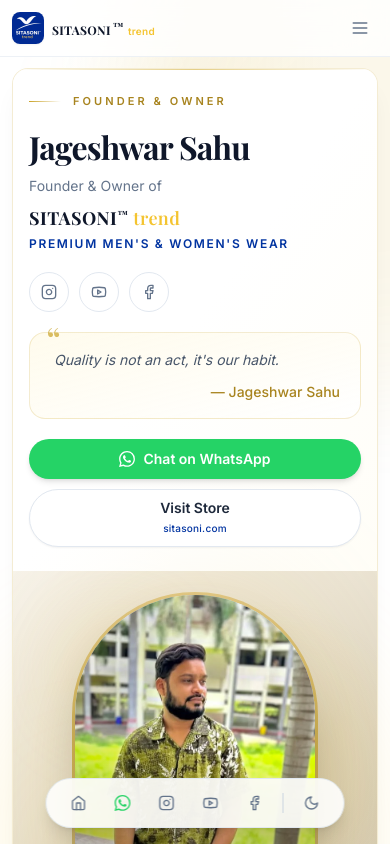
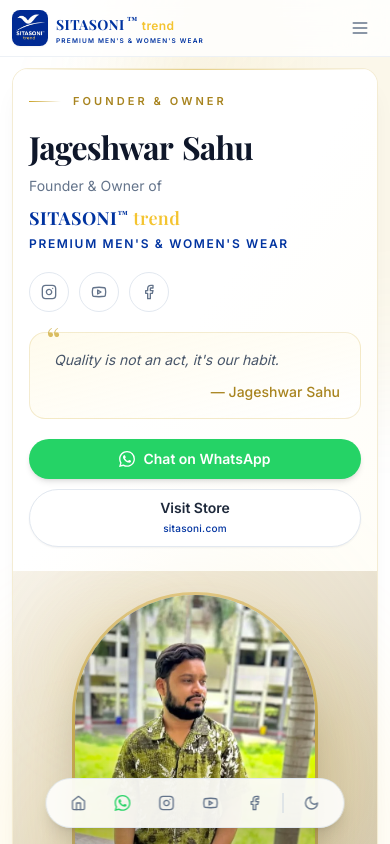
Before and after one commit to csy20/jp-v2, a Next.js app: page / in a window 390 px wide. Shown: the top 844 px of the page. Built offline with nearby package versions, Linux system fonts and the light colour scheme; a web font is replaced by a local one.

Commit message:
fix: restore section animations and brand header styling
Re-enable framer-motion entrance and whileInView animations that were
disabled via initial={false}, and match the SITASONI™ trend header mark
to the navy/gold brand treatment with visible tagline.

```diff
--- a/components/AboutSection.tsx
+++ b/components/AboutSection.tsx
@@ -28,7 +28,7 @@
           {cards.map((card, i) => (
             <motion.div
               key={card.title}
-              initial={false}
+              initial={{ opacity: 0, y: 24 }}
               whileInView={{ opacity: 1, y: 0 }}
               viewport={{ once: true, margin: '-60px' }}
               transition={{ duration: 0.5, delay: i * 0.1 }}
--- a/components/DeliverySection.tsx
+++ b/components/DeliverySection.tsx
@@ -19,7 +19,7 @@
             return (
               <motion.div
                 key={item.title}
-                initial={false}
+                initial={{ opacity: 0, y: 24 }}
                 whileInView={{ opacity: 1, y: 0 }}
                 viewport={{ once: true }}
                 transition={{ delay: i * 0.08 }}
--- a/components/HeroSection.tsx
+++ b/components/HeroSection.tsx
@@ -1,6 +1,7 @@
 'use client'
 
 import Image from 'next/image'
+import { motion } from 'framer-motion'
 import {
   OWNER_NAME,
   QUOTE,
@@ -32,10 +33,13 @@
 
           <div className="grid lg:grid-cols-12 min-h-0 lg:min-h-[560px]">
             {/* ── Left: copy ── */}
-            <div
+            <motion.div
               className="relative z-10 lg:col-span-6 xl:col-span-5 flex flex-col justify-center px-4 sm:px-8 md:px-12 lg:px-14 py-6 sm:py-10 md:py-14
                 bg-gradient-to-br from-white via-white to-amber-50/40
                 dark:from-[#0c0c0c] dark:via-[#0e0e0e] dark:to-[#14100a]"
+              initial={{ opacity: 0, x: -28 }}
+              animate={{ opacity: 1, x: 0 }}
+              transition={{ duration: 0.7, ease: 'easeOut' }}
             >
               {/* Eyebrow */}
               <div className="flex items-center gap-3 mb-5">
@@ -46,15 +50,27 @@
               </div>
 
               <h1 className="font-display text-[2rem] sm:text-5xl md:text-6xl font-bold leading-[1.08] tracking-tight text-slate-900 dark:text-white mb-3 sm:mb-4">
-                {OWNER_NAME}
+                {OWNER_NAME.split(' ').map((word, i) => (
+                  <span key={word} className="inline-block mr-[0.28em] last:mr-0">
+                    <motion.span
+                      className="inline-block"
+                      initial={{ opacity: 0, y: 18 }}
+                      animate={{ opacity: 1, y: 0 }}
+                      transition={{ delay: 0.15 + i * 0.12, duration: 0.5 }}
+                    >
+                      {word}
+                    </motion.span>
+                  </span>
+                ))}
               </h1>
 
               <div className="mb-5 sm:mb-7 max-w-md">
                 <p className="text-sm sm:text-base md:text-lg text-slate-500 dark:text-slate-400">
                   Founder & Owner of
                 </p>
-                <p className="mt-1 font-display text-lg sm:text-xl md:text-2xl font-bold tracking-wide text-slate-900 dark:text-white">
-                  SITASONI<span className="text-[10px] align-super">™</span>{' '}
+                <p className="mt-1 font-display text-lg sm:text-xl md:text-2xl font-bold tracking-wide">
+                  <span className="text-[#0033A0] dark:text-white">SITASONI</span>
+                  <span className="text-[10px] align-super text-[#0033A0] dark:text-white">™</span>{' '}
                   <span className="text-[#F4C430] font-semibold">trend</span>
                 </p>
                 <p className="mt-1 text-xs sm:text-sm tracking-[0.14em] uppercase font-semibold text-[#0033A0] dark:text-[#5b8fd9]">
@@ -64,13 +80,16 @@
 
               {/* Socials */}
               <div className="flex items-center gap-2.5 mb-5 sm:mb-8">
-                {socialLinks.map((s) => (
-                  <a
+                {socialLinks.map((s, i) => (
+                  <motion.a
                     key={s.name}
                     href={s.url}
                     target="_blank"
                     rel="noopener noreferrer"
                     title={s.name}
+                    initial={{ opacity: 0, scale: 0.8 }}
+                    animate={{ opacity: 1, scale: 1 }}
+                    transition={{ delay: 0.4 + i * 0.08 }}
                     className="w-10 h-10 rounded-full flex items-center justify-center
                       border border-slate-200 dark:border-white/10
                       bg-white/80 dark:bg-white/5
@@ -79,12 +98,15 @@
                       hover:shadow-gold-sm transition-all duration-300"
                   >
                     <s.icon className="w-4 h-4" />
-                  </a>
+                  </motion.a>
                 ))}
               </div>
 
               {/* Quote */}
-              <blockquote
+              <motion.blockquote
+                initial={{ opacity: 0, y: 12 }}
+                animate={{ opacity: 1, y: 0 }}
+                transition={{ delay: 0.55, duration: 0.5 }}
                 className="relative max-w-md rounded-2xl px-5 py-4
                   border border-gold-500/20 dark:border-gold-500/25
                   bg-gradient-to-br from-amber-50/90 to-white
@@ -100,10 +122,15 @@
                 <footer className="mt-2.5 text-right text-sm font-medium text-gold-600 dark:text-gold-400">
                   — {QUOTE.author}
                 </footer>
-              </blockquote>
+              </motion.blockquote>
 
               {/* CTA row */}
-              <div className="mt-5 sm:mt-8 flex flex-col sm:flex-row flex-wrap items-stretch sm:items-center gap-2.5 sm:gap-3">
+              <motion.div
+                className="mt-5 sm:mt-8 flex flex-col sm:flex-row flex-wrap items-stretch sm:items-center gap-2.5 sm:gap-3"
+                initial={{ opacity: 0, y: 10 }}
+                animate={{ opacity: 1, y: 0 }}
+                transition={{ delay: 0.7 }}
+              >
                 <a
                   href={WHATSAPP_URL}
                   target="_blank"
@@ -124,11 +151,16 @@
                     {STORE_DOMAIN}
                   </span>
                 </a>
-              </div>
-            </div>
+              </motion.div>
+            </motion.div>
 
             {/* ── Right: portrait stage ── */}
-            <div className="relative lg:col-span-6 xl:col-span-7 py-6 sm:py-8 lg:py-0 lg:min-h-[560px]">
+            <motion.div
+              className="relative lg:col-span-6 xl:col-span-7 py-6 sm:py-8 lg:py-0 lg:min-h-[560px]"
+              initial={{ opacity: 0, x: 28 }}
+              animate={{ opacity: 1, x: 0 }}
+              transition={{ duration: 0.75, delay: 0.12, ease: 'easeOut' }}
+            >
               {/* Stage background — light */}
               <div
                 className="absolute inset-0 dark:hidden"
@@ -219,7 +251,7 @@
                   </div>
                 </div>
               </div>
-            </div>
+            </motion.div>
           </div>
         </div>
       </div>
--- a/components/HoursSection.tsx
+++ b/components/HoursSection.tsx
@@ -47,7 +47,7 @@
         <div className="grid grid-cols-2 sm:grid-cols-3 lg:grid-cols-6 gap-3 md:gap-4">
           {/* Status card */}
           <motion.div
-            initial={false}
+            initial={{ opacity: 0, y: 24 }}
             whileInView={{ opacity: 1, y: 0 }}
             viewport={{ once: true }}
             className="col-span-2 sm:col-span-3 lg:col-span-1 theme-card-soft rounded-xl p-4 md:p-5 border-gold-glow flex flex-col justify-center"
@@ -75,7 +75,7 @@
           {days.map((day, i) => (
             <motion.div
               key={day.key}
-              initial={false}
+              initial={{ opacity: 0, y: 24 }}
               whileInView={{ opacity: 1, y: 0 }}
               viewport={{ once: true }}
               transition={{ delay: 0.05 * (i + 1) }}
--- a/components/JourneySection.tsx
+++ b/components/JourneySection.tsx
@@ -21,7 +21,7 @@
           {items.map((item, i) => (
             <motion.div
               key={item.title}
-              initial={false}
+              initial={{ opacity: 0, y: 24 }}
               whileInView={{ opacity: 1, y: 0 }}
               viewport={{ once: true, margin: '-60px' }}
               transition={{ duration: 0.5, delay: i * 0.1 }}
--- a/components/Logo.tsx
+++ b/components/Logo.tsx
@@ -8,13 +8,13 @@
 }: {
   size?: 'sm' | 'md' | 'lg'
   showTagline?: boolean
-  /** Tighter layout for mobile header: smaller mark, tagline from sm breakpoint up */
+  /** Tighter layout for mobile header: smaller mark */
   mobileCompact?: boolean
 }) {
   const icon =
     size === 'sm'
       ? mobileCompact
-        ? 'w-8 h-8 sm:w-10 sm:h-10'
+        ? 'w-9 h-9 sm:w-10 sm:h-10'
         : 'w-10 h-10'
       : size === 'lg'
         ? 'w-14 h-14'
@@ -22,7 +22,7 @@
   const title =
     size === 'sm'
       ? mobileCompact
-        ? 'text-xs sm:text-sm'
+        ? 'text-sm sm:text-[15px]'
         : 'text-sm'
       : size === 'lg'
         ? 'text-xl'
@@ -30,7 +30,7 @@
   const trend =
     size === 'sm'
       ? mobileCompact
-        ? 'text-[10px] sm:text-xs'
+        ? 'text-xs sm:text-sm'
         : 'text-xs'
       : size === 'lg'
         ? 'text-base'
@@ -38,7 +38,7 @@
   const tagline =
     size === 'sm'
       ? mobileCompact
-        ? 'text-[6px] sm:text-[7px]'
+        ? 'text-[6.5px] sm:text-[7.5px]'
         : 'text-[7px]'
       : size === 'lg'
         ? 'text-[10px]'
@@ -56,17 +56,17 @@
       />
       <div className="leading-tight min-w-0">
         <div className={`font-display font-bold tracking-wide ${title}`}>
-          <span className="theme-heading">SITASONI</span>
-          <span className="text-[10px] align-super theme-heading ml-0.5">™</span>
+          <span className="text-[#0033A0] dark:text-white">SITASONI</span>
+          <span className="text-[10px] align-super text-[#0033A0] dark:text-white ml-0.5">
+            ™
+          </span>
           <span className={`ml-1 font-sans font-semibold text-[#F4C430] ${trend}`}>
             trend
           </span>
         </div>
         {showTagline && (
           <div
-            className={`${tagline} tracking-[0.18em] uppercase leading-snug mt-0.5 font-semibold text-[#0033A0] dark:text-[#5b8fd9] ${
-              mobileCompact ? 'hidden sm:block' : ''
-            }`}
+            className={`${tagline} tracking-[0.18em] uppercase leading-snug mt-0.5 font-semibold text-[#0033A0] dark:text-[#5b8fd9]`}
           >
             {STORE_TAGLINE}
           </div>
```
Also changed, not shown: components/StoreInfoSection.tsx (+4 -4 lines).
